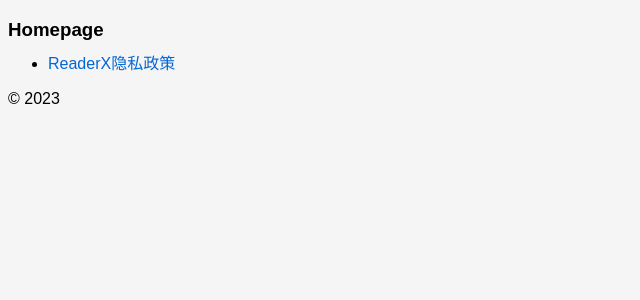
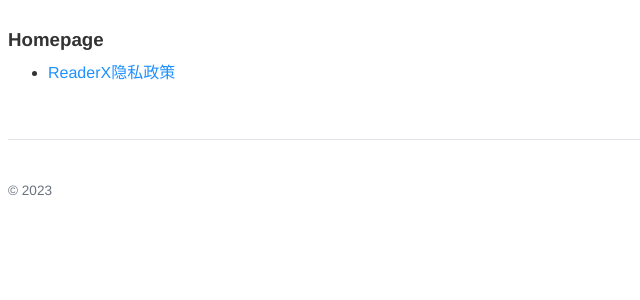
Before and after one commit to MarkMjw/markmjw.github.io, a Jekyll site: the page built from README.md, in a window 1280 px wide. Shown: the top 300 px of the page, without its empty margins (0-640 px from the left). Built offline with Jekyll 4.4.1, drawn with Linux system fonts in a browser that asks for light colours; our own code applies the rules of GitHub Pages for plain Markdown files.

Commit message:
Update style.css

```diff
--- a/assets/css/style.css
+++ b/assets/css/style.css
@@ -1,19 +1,25 @@
+/* _base.scss */
+
 /* 设置页面的默认字体和背景颜色 */
 body {
-    font-family: Arial, sans-serif;
-    background-color: #f5f5f5;
+  font-family: "Helvetica Neue", Helvetica, Arial, sans-serif;
+  font-size: 16px;
+  line-height: 1.5;
+  color: #333;
+  background-color: #fff;
 }
 
 /* 设置标题的样式 */
 h1, h2, h3, h4, h5, h6 {
-    font-weight: bold;
-    margin-top: 1em;
+  margin-top: 1.5em;
   margin-bottom: 0.5em;
+  font-weight: 600;
+  line-height: 1.25;
 }
 
 /* 设置链接的样式 */
 a {
-    color: #0366d6;
+  color: #1e90ff;
   text-decoration: none;
 }
 
@@ -23,9 +29,10 @@ body {
 
 /* 设置代码块的样式 */
 pre {
-    background-color: #f8f8f8;
-    border: 1px solid #ddd;
-    font-size: 14px;
+  background-color: #f6f8fa;
+  border: 1px solid #e1e4e8;
+  border-radius: 3px;
+  font-size: 85%;
   line-height: 1.45;
   overflow: auto;
   padding: 16px;
@@ -33,8 +40,8 @@ body {
 
 /* 设置代码的样式 */
 code {
-    font-family: Consolas, "Liberation Mono", Menlo, Courier, monospace;
-    font-size: 14px;
+  font-family: "SFMono-Regular", Consolas, "Liberation Mono", Menlo, Courier, monospace;
+  font-size: 85%;
 }
 
 /* 设置表格的样式 */
@@ -45,14 +52,14 @@ body {
 }
 
 th, td {
-    border: 1px solid #ddd;
-    padding: 8px;
+  border: 1px solid #dfe2e5;
+  padding: 6px 13px;
   text-align: left;
 }
 
 th {
-    background-color: #f5f5f5;
-    font-weight: bold;
+  background-color: #f6f8fa;
+  font-weight: 600;
 }
 
 /* 设置列表的样式 */
@@ -63,6 +70,59 @@ body {
 
 li {
   margin-bottom: 0.5em;
-    padding-left: 1em;
-    text-indent: -1em;
 }
+
+/* _layout.scss */
+
+/* 设置页脚的样式 */
+footer {
+  margin-top: 4em;
+  padding-top: 2em;
+  padding-bottom: 2em;
+  border-top: 1px solid #e1e4e8;
+  font-size: 85%;
+  color: #6a737d;
+}
+
+/* 设置导航栏的样式 */
+nav {
+  margin-bottom: 2em;
+}
+
+nav ul {
+  margin: 0;
+  padding: 0;
+  list-style: none;
+}
+
+nav li {
+  display: inline-block;
+  margin-right: 1em;
+}
+
+nav a {
+  color: #6a737d;
+  text-decoration: none;
+}
+
+nav a:hover {
+  color: #1e90ff;
+}
+
+/* _syntax-highlighting.scss */
+
+/* 设置代码高亮的样式 */
+.highlight {
+  background-color: #f6f8fa;
+  border: 1px solid #e1e4e8;
+  border-radius: 3px;
+  font-size: 85%;
+  line-height: 1.45;
+  overflow: auto;
+  padding: 16px;
+}
+
+.highlight pre {
+  margin-bottom: 0;
+  margin-top: 0;
+}
```
Lines whose indentation alone changed are shown as unchanged.
